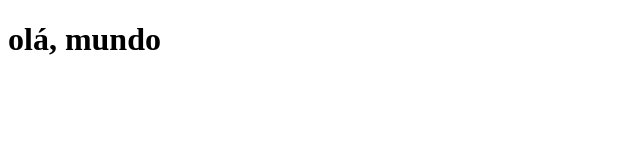
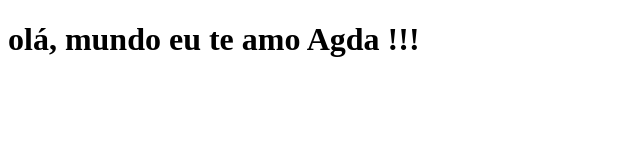
Before and after one commit to pedro2506/Aula01, a plain HTML site: page index.html in a window 1280 px wide. Shown: the whole page, without its empty margins (0-640 px from the left). Drawn offline with Linux system fonts and the light colour scheme.

Commit message:
Update index.html

```diff
--- a/index.html
+++ b/index.html
@@ -6,6 +6,7 @@
     <title>Document</title>
 </head>
 <body>
-    <h1>olá, mundo</h1>
+    <h1>olá, mundo
+eu te amo Agda !!!</h1>
 </body>
 </html>
```
